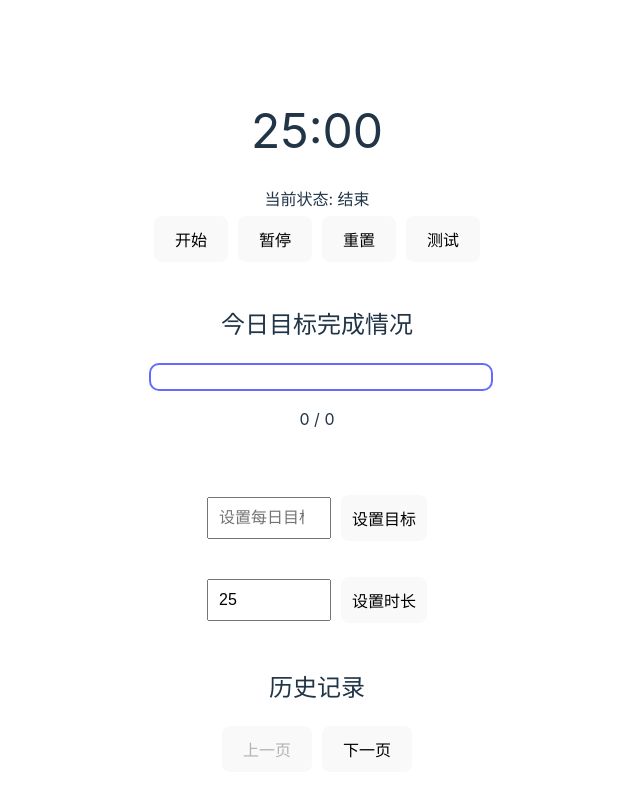
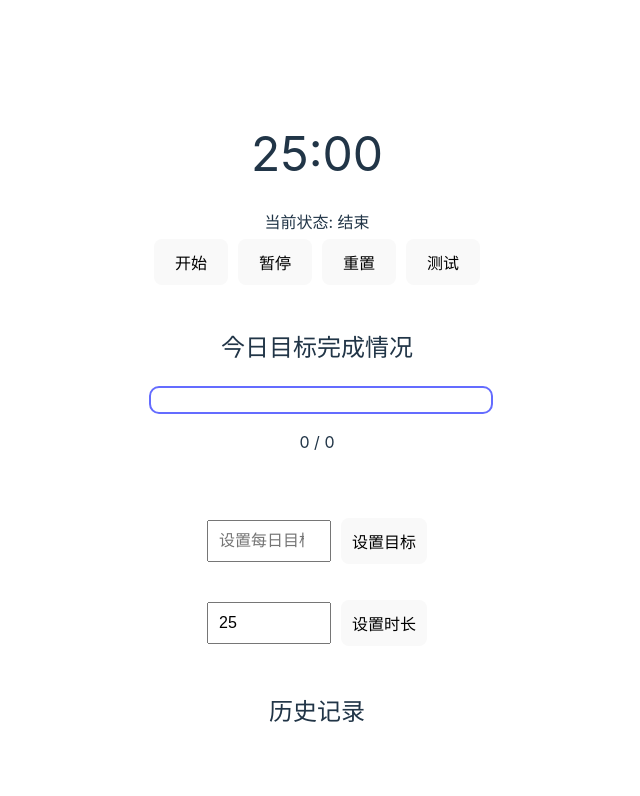
Before and after one commit to Jason0107/2024-8-6my-pomodoro-app, a React (Vite) app: page / in a window 1280 px wide. Shown: the top 796 px of the page, without its empty margins (323-963 px from the left). Built offline with nearby package versions, Linux system fonts and the light colour scheme.

Commit message:
历史记录可折叠

```diff
--- a/package.json
+++ b/package.json
@@ -11,10 +11,11 @@
     "deploy": "gh-pages -d dist",
     "serve": "serve -s dist"
   },
-
   "dependencies": {
+    "antd": "^5.20.0",
     "react": "^18.3.1",
-    "react-dom": "^18.3.1"
+    "react-dom": "^18.3.1",
+    "react-router-dom": "^6.26.0"
   },
   "devDependencies": {
     "@types/react": "^18.3.3",
--- a/src/App.tsx
+++ b/src/App.tsx
@@ -22,6 +22,7 @@ const App: React.FC = () => {
     const [pomodoroDuration, setPomodoroDuration] = useState<number>(1500);
     const [durationInput, setDurationInput] = useState<string>("25");
     const [currentPage, setCurrentPage] = useState<number>(1);
+    const [isHistoryVisible, setIsHistoryVisible] = useState<boolean>(false);
     const recordsPerPage = 5;
 
     useEffect(() => {
@@ -121,6 +122,10 @@ const App: React.FC = () => {
         if (currentPage > 1) setCurrentPage(currentPage - 1);
     };
 
+    const toggleHistoryVisibility = () => {
+        setIsHistoryVisible(!isHistoryVisible);
+    };
+
     return (
         <div className="app">
             <div className="time">
@@ -161,7 +166,11 @@ const App: React.FC = () => {
                 <button onClick={handleSetDuration}>设置时长</button>
             </div>
             <div className="history">
-                <h2>历史记录</h2>
+                <h2 onClick={toggleHistoryVisibility} style={{ cursor: 'pointer' }}>
+                    历史记录
+                </h2>
+                {isHistoryVisible && (
+                    <>
                         <ul>
                             {currentRecords.map((record, index) => (
                                 <li key={index}>
@@ -174,6 +183,8 @@ const App: React.FC = () => {
                             <button onClick={prevPage} disabled={currentPage === 1}>上一页</button>
                             <button onClick={nextPage} disabled={currentPage === totalPages}>下一页</button>
                         </div>
+                    </>
+                )}
             </div>
         </div>
     );
```
Also changed, not shown: 1 other file (tests, documents, lock files or other folders). Lines whose indentation alone changed are shown as unchanged.
